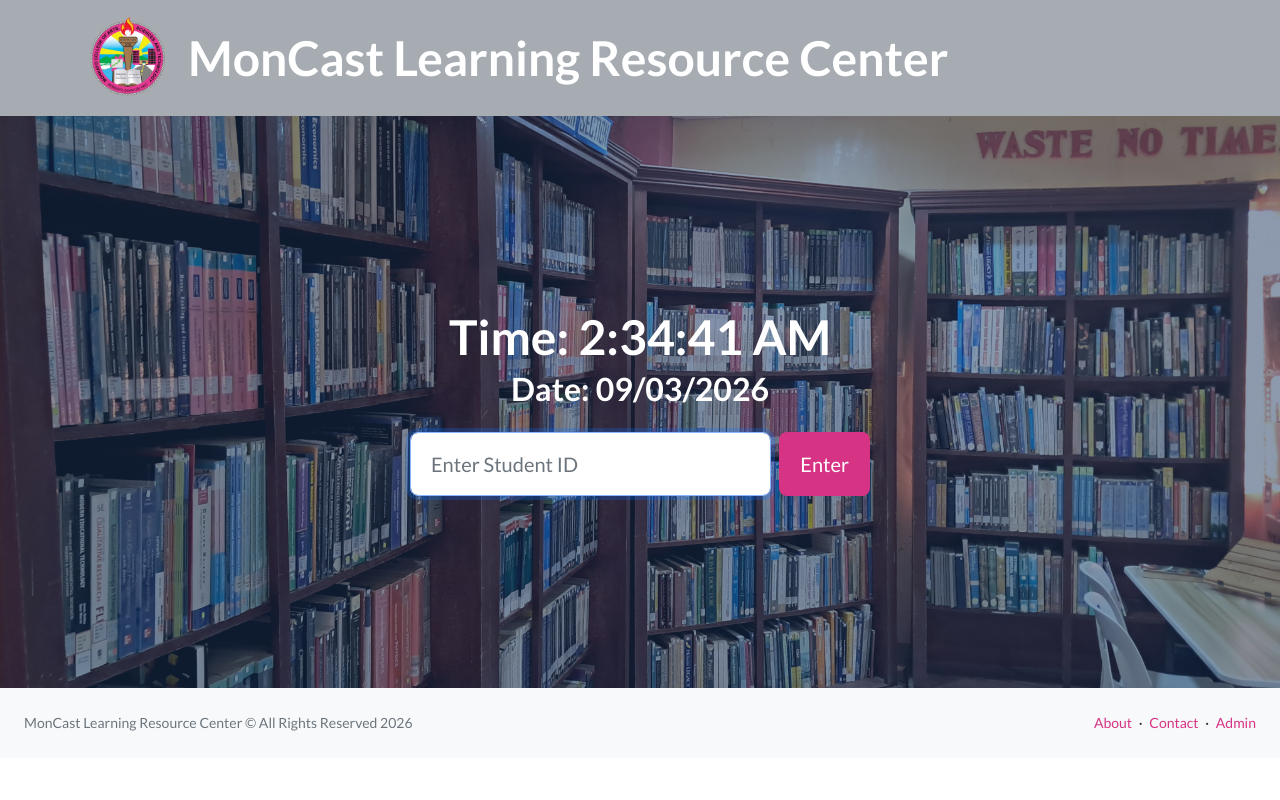
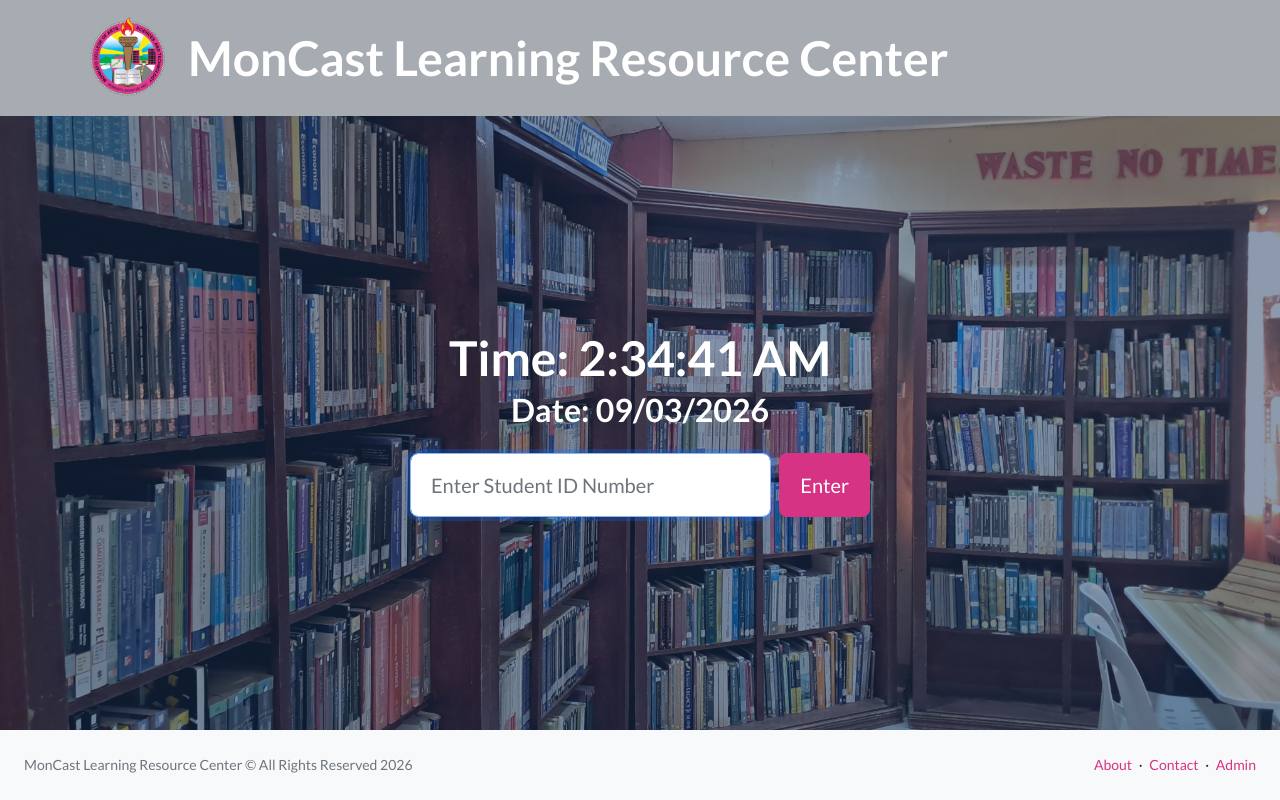
Before and after one commit to JoebenEngalan/Library-Attendance-Systems, a PHP site: page / in a window 1280 px wide. Run offline with PHP 8.4, Linux system fonts and the light colour scheme.

Commit message:
update index

```diff
--- a/index.php
+++ b/index.php
@@ -30,6 +30,23 @@ unset($_SESSION['message']);
 <!DOCTYPE html>
 <html lang="en">
 <?php include('pages/indexhead.php');?>
+<style>
+    html, body {
+        height: 100%;
+        margin: 0;
+        display: flex;
+        flex-direction: column;
+        min-height: 100vh;
+    }
+    .masthead {
+        flex: 1 0 auto;         /* grow to fill remaining viewport height */
+        display: flex;
+        align-items: center;    /* keeps your content vertically centered */
+    }
+    footer {
+        flex-shrink: 0;         /* footer only takes what it needs */
+    }
+</style>
 
 <body>
     <!-- Navigation -->
@@ -42,7 +59,6 @@ unset($_SESSION['message']);
                 <div class="col-12 col-sm-10 col-md-8 col-xl-6">
 
                     <div class="text-center text-white">
-
 
                         <?php if ($message): ?>
                             <div class="alert alert-light mt-4 fw-bold fs-3" role="alert">
@@ -57,19 +73,17 @@ unset($_SESSION['message']);
                             <div class="row g-2 justify-content-center">
 
                                 <!-- ID Input -->
-                                <!-- ID Input -->
                                 <div class="col-12 col-sm-8">
                                     <input
                                         type="text"
                                         name="id_number"
                                         id="id_number"
                                         class="form-control form-control-lg text-left"
-                                        placeholder="Enter Student ID"
+                                        placeholder="Enter Student ID Number"
                                         autocomplete="off"
                                         onkeydown="return validateIdInput(event)"
                                         required
                                         autofocus>
-
                                 </div>
 
                                 <!-- Submit Button -->
@@ -83,7 +97,7 @@ unset($_SESSION['message']);
                                     </button>
                                 </div>
                                 <div id="id_number_error" class="alert alert-light mt-4 fw-bold fs-3 d-none" role="alert">
-                                    No special characters or spaces allowed. Letters and numbers only.
+                                    No " - " character or spaces allowed. Letters & Numbers only.
                                 </div>
                             </div>
                         </form>
@@ -239,7 +253,7 @@ unset($_SESSION['message']);
         const isValid = /^[a-zA-Z0-9]$/.test(event.key);
 
         // Allow control keys (Backspace, Delete, Tab, Arrow keys, etc.)
-        const allowedKeys = ['Backspace', 'Delete', 'Tab', 'ArrowLeft', 'ArrowRight', 'ArrowUp', 'ArrowDown', 'Enter'];
+        const allowedKeys = ['Backspace', 'Delete', 'Tab', 'ArrowLeft', 'ArrowRight', 'ArrowUp', 'ArrowDown', 'Enter','F5'];
 
         if (allowedKeys.includes(event.key)) {
             errorMsg.classList.add('d-none');
```
